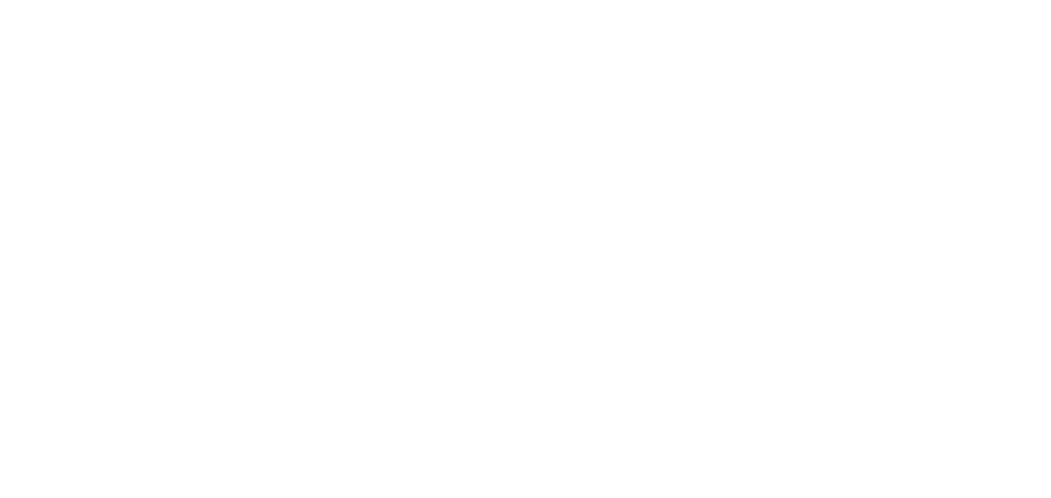
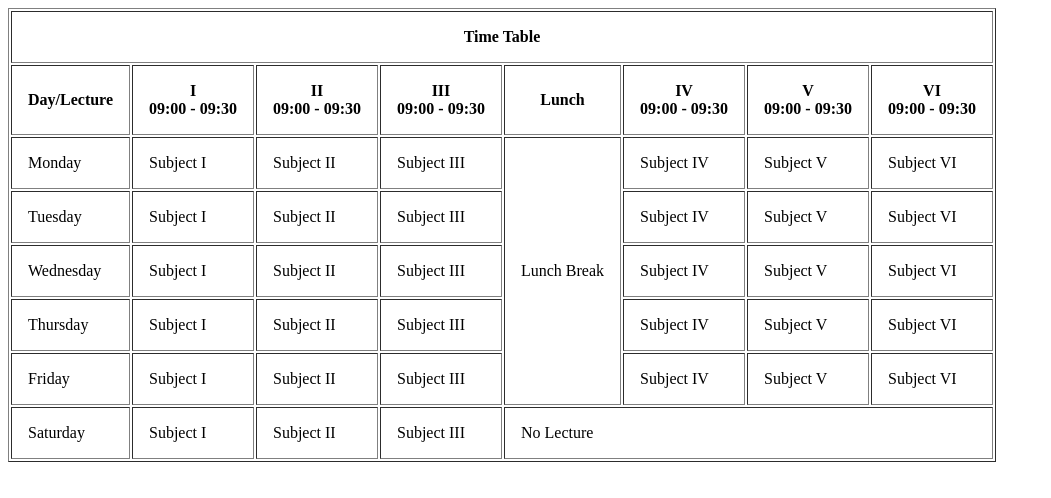
Before and after one commit to Santosh302/PW_ALL_ASSIGNMENT_SIGMA_1.0, a plain HTML site: page HTML_PROJECT/First.html in a window 1280 px wide. Shown: the whole page, without its empty margins (0-1051 px from the left). Drawn offline with Linux system fonts and the light colour scheme.

Commit message:
Time table project completed

```diff
--- a/HTML_PROJECT/First.html
+++ b/HTML_PROJECT/First.html
@@ -1,12 +1,84 @@
-<!-- simple project of HTML -->
 <!DOCTYPE html>
 <html lang="en">
 <head>
     <meta charset="UTF-8">
+    <meta http-equiv="X-UA-Compatible" content="IE=edge">
     <meta name="viewport" content="width=device-width, initial-scale=1.0">
-    <title>Document</title>
+    <title>Mini Project | Time Table</title>
 </head>
 <body>
-
+    <!-- Table | Time Table -->
+    <table border cellpadding="16px">
+        <thead>
+            <tr>
+                <th colspan="8">Time Table</th>
+            </tr>
+            <tr>
+                <th>Day/Lecture</th>
+                <th>I <br /> 09:00 - 09:30</th>
+                <th>II <br /> 09:00 - 09:30</th>
+                <th>III <br /> 09:00 - 09:30</th>
+                <th>Lunch</th>
+                <th>IV <br /> 09:00 - 09:30</th>
+                <th>V <br /> 09:00 - 09:30</th>
+                <th>VI <br /> 09:00 - 09:30</th>
+            </tr>
+        </thead>
+        <tbody>
+            <tr>
+                <td>Monday</td>
+                <td>Subject I</td>
+                <td>Subject II</td>
+                <td>Subject III</td>
+                <td rowspan="5">Lunch Break</td>
+                <td>Subject IV</td>
+                <td>Subject V</td>
+                <td>Subject VI</td>
+            </tr>
+            <tr>
+                <td>Tuesday</td>
+                <td>Subject I</td>
+                <td>Subject II</td>
+                <td>Subject III</td>
+                <td>Subject IV</td>
+                <td>Subject V</td>
+                <td>Subject VI</td>
+            </tr>
+            <tr>
+                <td>Wednesday</td>
+                <td>Subject I</td>
+                <td>Subject II</td>
+                <td>Subject III</td>
+                <td>Subject IV</td>
+                <td>Subject V</td>
+                <td>Subject VI</td>
+            </tr>
+            <tr>
+                <td>Thursday</td>
+                <td>Subject I</td>
+                <td>Subject II</td>
+                <td>Subject III</td>
+                <td>Subject IV</td>
+                <td>Subject V</td>
+                <td>Subject VI</td>
+            </tr>
+            <tr>
+                <td>Friday</td>
+                <td>Subject I</td>
+                <td>Subject II</td>
+                <td>Subject III</td>
+                <td>Subject IV</td>
+                <td>Subject V</td>
+                <td>Subject VI</td>
+            </tr>
+            <tr>
+                <td>Saturday</td>
+                <td>Subject I</td>
+                <td>Subject II</td>
+                <td>Subject III</td>
+                <td colspan="4">No Lecture</td>
+            </tr>
+        </tbody>
+    </table>
 </body>
 </html>
```
Lines whose indentation alone changed are shown as unchanged.
